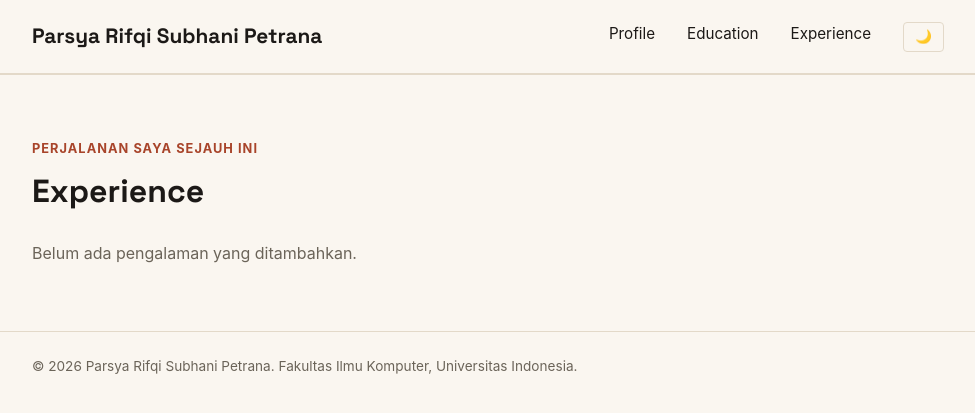
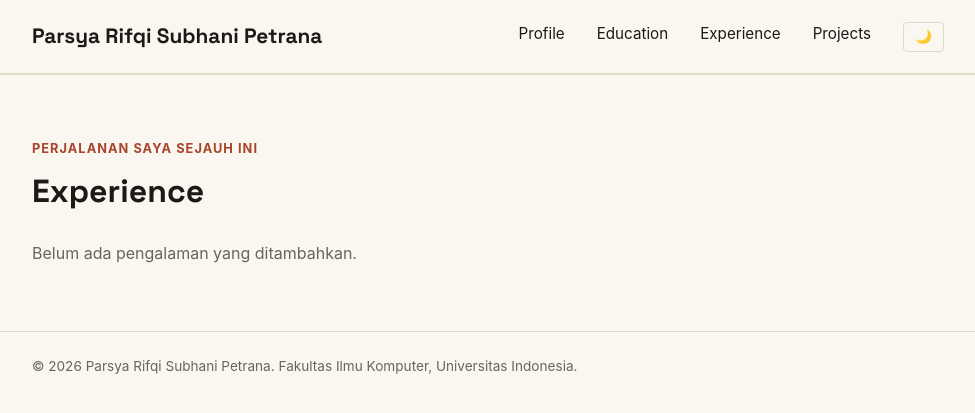
Before and after one commit to parsyarifqi/myportofolio, a Django app: page /experience/ in a window 1280 px wide. Shown: the top 413 px of the page, without its empty margins (152-1127 px from the left). Run offline with Django 5.2, Linux system fonts and the light colour scheme; data that the repository does not hold is empty.

Commit message:
feat: added projects section and projects/add for adding new projects.

```diff
--- a/main/urls.py
+++ b/main/urls.py
@@ -1,5 +1,5 @@
 from django.urls import path
-from main.views import show_main, show_experience, show_education, create_project
+from main.views import show_main, show_experience, show_education, create_project, show_projects
 
 app_name = "main"
 
@@ -7,6 +7,7 @@ urlpatterns = [
     path("", show_main, name="show_main"),
     path("experience/", show_experience, name="show_experience"),
     path("education/", show_education, name="show_education"),
+    path("projects/", show_projects, name="show_projects"),
     path("projects/add/", create_project, name="create_project"),
 ]
 
--- a/main/views.py
+++ b/main/views.py
@@ -2,10 +2,12 @@ from django.shortcuts import render
 
 from main.models import Experience
 from main.models import Education
+from main.models import Project
 from django.contrib import messages
 from django.core import serializers
 from django.http import HttpResponse
 from django.shortcuts import get_object_or_404, redirect, render
+from main.forms import ProjectForm
 
 # Create your views here.
 
@@ -61,3 +63,11 @@ def create_project(request):
         "form": form,
     }
     return render(request, "projects_form.html", context)
+
+...
+def show_projects(request):
+    context = {
+        "name": "Parsya Rifqi Subhani Petrana",
+        "project_list": Project.objects.all(),
+    }
+    return render(request, "project.html", context)
--- a/templates/base.html
+++ b/templates/base.html
@@ -21,6 +21,7 @@
                 <a href="{% url 'main:show_main' %}">Profile</a>
                 <a href="{% url 'main:show_education' %}">Education</a>
                 <a href="{% url 'main:show_experience' %}">Experience</a>
+                <a href="{% url 'main:show_projects' %}">Projects</a>
                 <button id="theme-toggle" class="theme-toggle" aria-label="Toggle dark mode">🌙</button>
             </nav>
         </div>
@@ -35,3 +36,22 @@
 
 </body>
 </html>
+<script>
+        const themeToggle = document.getElementById('theme-toggle');
+        const currentTheme = localStorage.getItem('theme');
+
+        if (currentTheme === 'dark') {
+            document.documentElement.setAttribute('data-theme', 'dark');
+        }
+
+        themeToggle.addEventListener('click', () => {
+            const isDark = document.documentElement.getAttribute('data-theme') === 'dark';
+            if (isDark) {
+                document.documentElement.removeAttribute('data-theme');
+                localStorage.setItem('theme', 'light');
+            } else {
+                document.documentElement.setAttribute('data-theme', 'dark');
+                localStorage.setItem('theme', 'dark');
+            }
+        });
+    </script>
--- a/templates/experience.html
+++ b/templates/experience.html
@@ -1,27 +1,5 @@
-<!DOCTYPE html>
-<html lang="en">
-<head>
-    <meta charset="UTF-8">
-    <meta name="viewport" content="width=device-width, initial-scale=1.0">
-    <title>Experience - {{ name }}</title>
-    <link rel="preconnect" href="https://fonts.googleapis.com">
-    <link rel="preconnect" href="https://fonts.gstatic.com" crossorigin>
-    <link href="https://fonts.googleapis.com/css2?family=Space+Grotesk:wght@500;700&display=swap" rel="stylesheet">
-    <link rel="stylesheet" href="/static/css/style.css">
-</head>
-<body>
-    <header class="site-header">
-        <div class="container">
-            <a href="{% url 'main:show_experience' %}" class="brand">{{ name }}</a>
-            <nav>
-                <a href="{% url 'main:show_main' %}">Profile</a>
-                <a href="{% url 'main:show_education' %}">Education</a>
-                <a href="{% url 'main:show_experience' %}">Experience</a>
-                <button id="theme-toggle" class="theme-toggle" aria-label="Toggle dark mode">🌙</button>
-            </nav>
-        </div>
-    </header>
-
+    {% extends 'base.html' %}
+    {% block content%}
     <main>
         <section class="experience-section" id="experience">
             <div class="container">
@@ -54,30 +32,4 @@
             </div>
         </section>
     </main>
-
-    <footer class="site-footer">
-        <div class="container">
-            <p>&copy; 2026 {{ name }}. Fakultas Ilmu Komputer, Universitas Indonesia.</p>
-        </div>
-    </footer>
-       <script>
-    const themeToggle = document.getElementById('theme-toggle');
-    const currentTheme = localStorage.getItem('theme');
-
-    if (currentTheme === 'dark') {
-        document.documentElement.setAttribute('data-theme', 'dark');
-    }
-
-    themeToggle.addEventListener('click', () => {
-        const isDark = document.documentElement.getAttribute('data-theme') === 'dark';
-        if (isDark) {
-            document.documentElement.removeAttribute('data-theme');
-            localStorage.setItem('theme', 'light');
-        } else {
-            document.documentElement.setAttribute('data-theme', 'dark');
-            localStorage.setItem('theme', 'dark');
-        }
-    });
-</script>
-</body>
-</html>
+    {% endblock content%}
```
Also changed, not shown: templates/education.html (+3 -51 lines), templates/index.html (+0 -22 lines), templates/project.html (added, +35 -0 lines).
